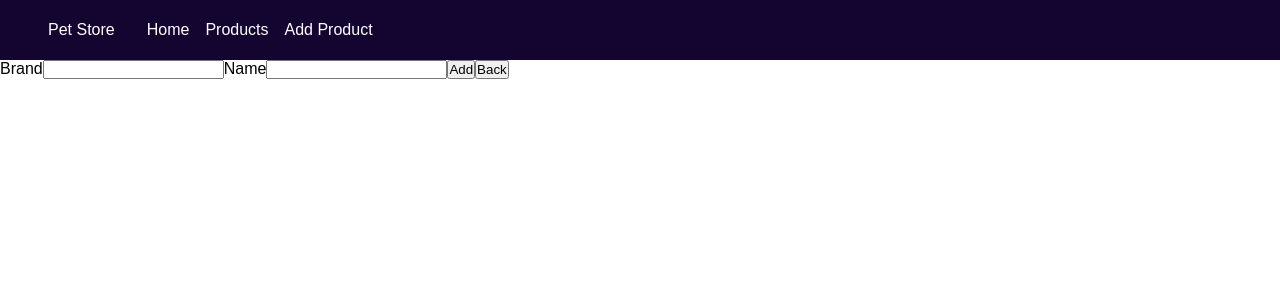
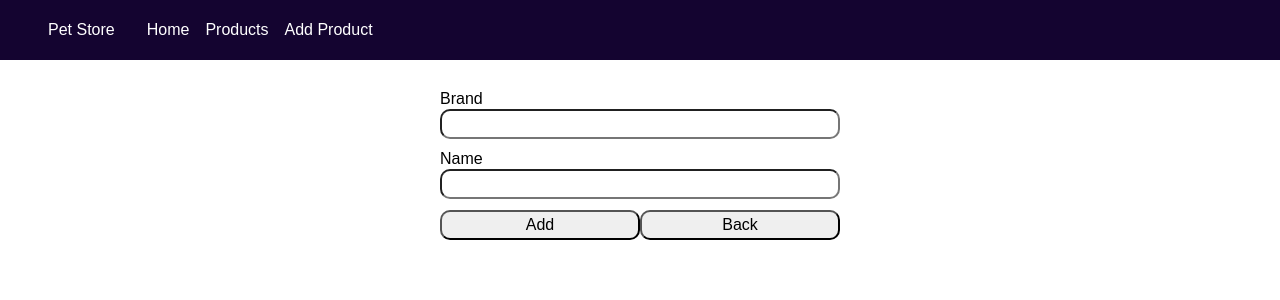
Before and after one commit to sharjeel17/PetStore, a React (Vite) app: page /products/add in a window 1280 px wide. Shown: the top 300 px of the page. Built offline with nearby package versions, Linux system fonts and the light colour scheme.

Commit message:
Basic styling and functionality done

```diff
--- a/src/components/deleteModal/DeleteModal.tsx
+++ b/src/components/deleteModal/DeleteModal.tsx
@@ -1,4 +1,3 @@
-import React from 'react'
 import { IProduct } from '../../types/global.types'
 import "../editModal/editmodal.css"
 import "./deletemodal.css"
--- a/src/components/editModal/EditModal.tsx
+++ b/src/components/editModal/EditModal.tsx
@@ -1,4 +1,4 @@
-import React, { useState } from 'react'
+import { useState } from 'react'
 import "./editmodal.css";
 import { IProduct } from '../../types/global.types';
 import axios from 'axios';
--- a/src/components/editModal/editmodal.css
+++ b/src/components/editModal/editmodal.css
@@ -1,5 +1,8 @@
 .editModalContainer {
     position:fixed;
+    display: flex;
+    justify-content: center;
+    align-items: center;
     width:100%;
     height:100%;
     top: 0;
@@ -9,9 +12,6 @@
 }
 
 .innerContainer {
-    position: absolute;
-    top: 25%;
-    left: 35%;
     width: 450px;
     height: 300px;
     background-color: white;
@@ -22,9 +22,9 @@
 
 .closeIcon {
     cursor: pointer;
-    position: absolute;
-    right: 8px;
-    top: 5px;
+    text-align: end;
+    margin-top: 10px;
+    margin-right: 10px;
 }
 
 .editModalForm {
--- a/src/pages/addproduct/AddProduct.tsx
+++ b/src/pages/addproduct/AddProduct.tsx
@@ -3,6 +3,7 @@ import { IProduct } from '../../types/global.types';
 import axios from 'axios';
 import { useNavigate } from 'react-router-dom';
 import { baseUrl } from '../../constants/url.constants';
+import "./addproduct.css"
 
 const AddProduct = () => {
   const [products, setProducts] = useState<Partial<IProduct>>({brand:'',name:''})
@@ -11,6 +12,7 @@ const AddProduct = () => {
   const handleChange = (event:React.ChangeEvent<HTMLInputElement>) => {
     setProducts({...products, [event.target.name]:event.target.value})
   }
+
 
   const handleAdd = async (event:any) =>{
     event.preventDefault();
@@ -32,17 +34,21 @@ const AddProduct = () => {
   const handleBack = () => {
     redirect("/products");
   }
+
   return (
-    <form>
-      <label>Brand</label>
-      <input type='text' name='brand' value={products.brand} onChange={handleChange}></input>
-      <label>Name</label>
-      <input type='text' name='name' value={products.name} onChange={handleChange}></input>
-      <button onClick={handleAdd}>Add</button>
-      <button onClick={handleBack}>Back</button>
-      <div>{products.brand}</div>
-      <div>{products.name}</div>
-    </form>
+    <div style={{boxSizing: 'content-box', display: 'flex', justifyContent:'center', width: '100%'}}>
+      <form className='flex-col' style={{width: '400px'}}>
+        <label>Brand</label>
+        <input type='text' name='brand' value={products.brand} onChange={handleChange} className='inputAddProduct'></input>
+        <label>Name</label>
+        <input type='text' name='name' value={products.name} onChange={handleChange} className='inputAddProduct'></input>
+        <div>
+          <button onClick={handleAdd} className='buttonAddProduct'>Add</button>
+          <button onClick={handleBack} className='buttonAddProduct'>Back</button>
+        </div>
+      </form>
+    </div>
+
   )
 }
 
--- /dev/null
+++ b/src/pages/addproduct/addproduct.css
@@ -0,0 +1,24 @@
+
+.flex-col {
+    margin-top: 30px;
+    display: flex;
+    flex-direction: column;
+    justify-content: center;
+    gap: 1px;
+}
+
+.inputAddProduct {
+    height: 30px;
+    border-radius: 10px;
+    margin-bottom: 10px;
+    padding-left: 5px;
+    font-size: large;
+}
+
+.buttonAddProduct {
+    height: 30px;
+    width: 50%;
+    align-self: center;
+    border-radius: 10px;
+    font-size: medium;
+}
```
